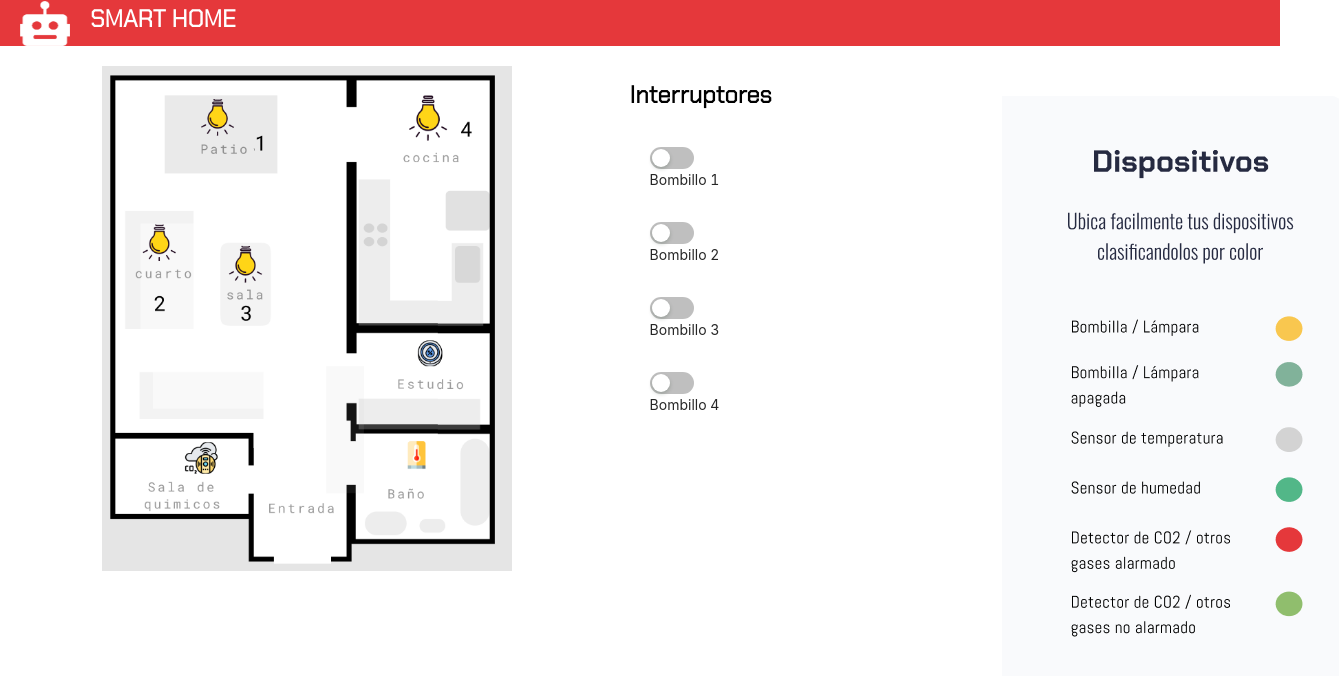
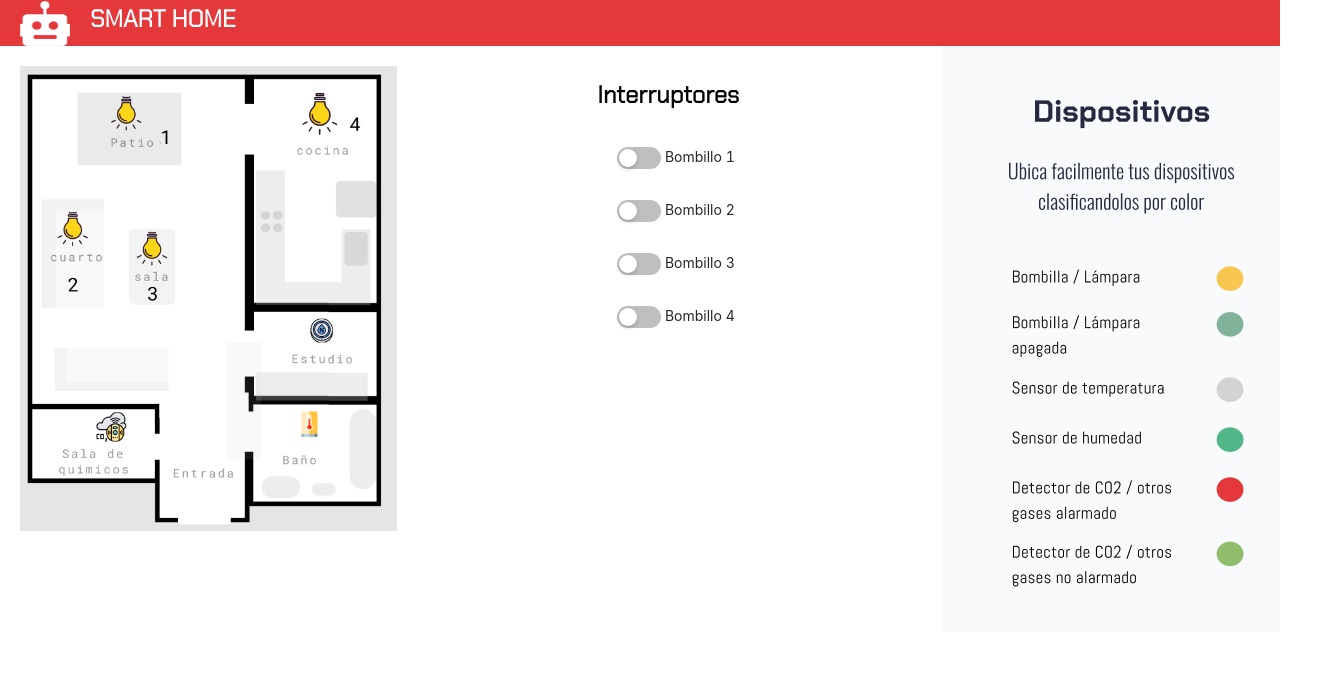
Before and after one commit to fabiangzvo/desarrollo-en-equipo-frontend, a React (Create React App) app: page /home in a window 1280 px wide. Shown: the top 676 px of the page, 1339 px wide, since content can reach past the window. Built offline with nearby package versions, Linux system fonts and the light colour scheme.

Commit message:
layout config

```diff
--- a/src/api/sensor.js
+++ b/src/api/sensor.js
@@ -2,7 +2,7 @@ import api from "./apiConfig";
 
 const Authentication = {};
 
-Authentication.changeLightStatus = (power) => api.put('light', { power })
+Authentication.changeLightStatus = (data) => api.put('light', data)
 
 
 export default Authentication
--- a/src/modules/home/sensors/Sensors.js
+++ b/src/modules/home/sensors/Sensors.js
@@ -1,67 +1,55 @@
 import React from 'react'
 import { Switch, notification } from "antd";
 
+import api from "@/api/sensor";
 
-import api from "@/api/sensor";
-import { StyledContainer, Robot, StyledContainer3, StyledContainer4, Titulo2, StyledContainer5, Titulo, Contenedor, Fondo, Fondo2, StyledContainer6, } from './Sensors.style';
+import { Container, StyledContainer, Robot, StyledContainer3, StyledContainer4, Titulo2, Titulo, Contenedor, Fondo, Fondo2, StyledContainer6, } from './Sensors.style';
+import constants from "./constants/Sensors";
+
 function Sensors() {
 
 
 
-  async function onChange(value) {
-    console.log("Entro")
-    const response = await api.changeLightStatus(value)
-    console.log(response)
+  function onChange(data) {
+    return async (value) => {
+      const response = await api.changeLightStatus(data)
+
       if (response.status !== 200) return notification.warning({ message: 'No se ha podido cambiar el estado de las luces' })
 
       return notification.success({ message: `las luces se han ${value ? 'encendido' : 'apagado'}` })
     }
+  }
 
-
+  const items = constants.switchItems.map((switchInfo, i) => <StyledContainer6 key={i}>
+    <Switch onChange={onChange(switchInfo)} /> Bombillo {i + 1}
+  </StyledContainer6>
+  )
 
   return (
-    <div>
-      <StyledContainer5>
+    <>
       <StyledContainer>
         <Robot src="http://localhost:3000/robot.png" />
         <Titulo>SMART HOME</Titulo>
 
       </StyledContainer>
-
+      <Container>
         <StyledContainer3>
           <Fondo src="http://localhost:3000/planta1.png" />
 
           <Contenedor>
 
             <Titulo2>Interruptores</Titulo2>
-
-            <StyledContainer6>
-              <Switch onChange={onChange} /> Bombillo 1
-            </StyledContainer6>
-
-            <StyledContainer6>
-              <Switch onChange={onChange} /> Bombillo 2
-            </StyledContainer6>
-
-            <StyledContainer6>
-              <Switch onChange={onChange} /> Bombillo 3
-            </StyledContainer6>
-
-            <StyledContainer6>
-              <Switch onChange={onChange} /> Bombillo 4
-            </StyledContainer6>
-
+            {items}
           </Contenedor>
-          <StyledContainer4>
-          <Fondo2 src="http://localhost:3000/Convenciones.png" />
-        </StyledContainer4>
         </StyledContainer3>
 
 
+        <StyledContainer4>
+          <Fondo2 src="http://localhost:3000/convenciones.png" />
+        </StyledContainer4>
 
-      </StyledContainer5>
-
-    </div>
+      </Container>
+    </>
   )
 
 }
--- a/src/modules/home/sensors/Sensors.style.js
+++ b/src/modules/home/sensors/Sensors.style.js
@@ -15,23 +15,15 @@ height: 45px;
 width: 70px;
 margin: auto;
 padding-left: 20px;
-}
 `
 export const StyledContainer3 = styled.div`
-
-
     background: rgba(255, 255, 255, 1);
     display: flex;
     flex-direction: row;
-    width: 80%;
     height: 115%;
-
-
   `
 
 export const StyledContainer4 = styled.div`
-margin: 50PX;
-padding-left: 150px;
 
     `
 
@@ -68,7 +60,6 @@ export const Fondo = styled.img`
 position: relative;
 width: 40%;
 height: 40%;
-left:8%;
 margin:20px;
 
 `
@@ -96,7 +87,10 @@ color: rgba(0, 0, 0, 1);
     font-family: 'Chakra Petch', sans-serif;
     font-size: x-large;
     padding-left: 150px;
+`
 
-
-
+export const Container = styled.div`
+  display: flex;
+  flex-wrap: nowrap;
+  justify-content: center;
 `
--- /dev/null
+++ b/src/modules/home/sensors/constants/Sensors.js
@@ -0,0 +1,28 @@
+const constants = {}
+
+constants.switchItems = [
+  {
+    "username": "deibi",
+    "house_id": "1",
+    "deviceType": "LIGHT",
+    "device_id": "1"
+  }, {
+    "username": "deibi",
+    "house_id": "1",
+    "deviceType": "LIGHT",
+    "device_id": "2"
+  },
+  {
+    "username": "deibi",
+    "house_id": "1",
+    "deviceType": "LIGHT",
+    "device_id": "3"
+  }, {
+    "username": "deibi",
+    "house_id": "1",
+    "deviceType": "LIGHT",
+    "device_id": "4"
+  }
+]
+
+export default constants
```
Also changed, not shown: public/convenciones.png (renamed from public/Convenciones.PNG), public/planta1.png (renamed from public/Planta1.PNG). Lines whose indentation alone changed are shown as unchanged.
